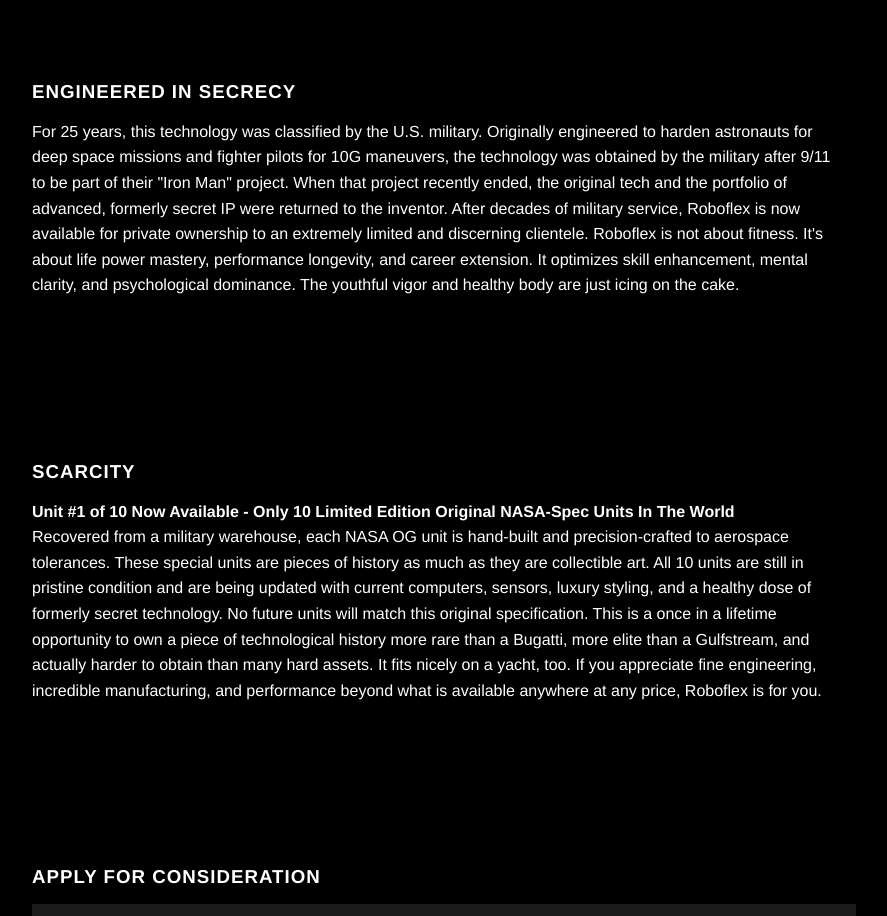
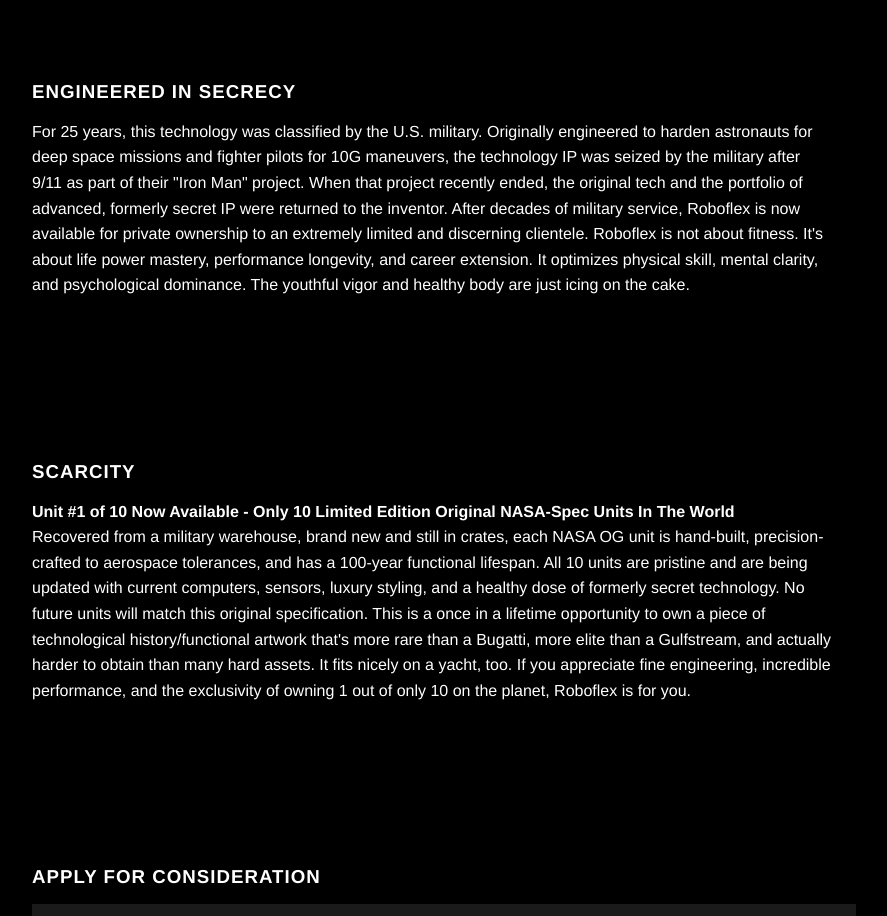
Before and after one commit to lucian-png/roboflex-live, a Next.js app: page / in a window 1280 px wide. Shown: the part 802-1718 px from the top of the page, without its empty margins (208-1095 px from the left). Built offline with nearby package versions, Linux system fonts and the light colour scheme.

Commit message:
Fix: added seized and exclusivity language

```diff
--- a/pages/index.js
+++ b/pages/index.js
@@ -32,7 +32,7 @@
       <section className={styles.section}>
         <h3>Engineered in Secrecy</h3>
         <p>
-          For 25 years, this technology was classified by the U.S. military. Originally engineered to harden astronauts for deep space missions and fighter pilots for 10G maneuvers, the technology was obtained by the military after 9/11 to be part of their "Iron Man" project. When that project recently ended, the original tech and the portfolio of advanced, formerly secret IP were returned to the inventor. After decades of military service, Roboflex is now available for private ownership to an extremely limited and discerning clientele. Roboflex is not about fitness. It's about life power mastery, performance longevity, and career extension. It optimizes skill enhancement, mental clarity, and psychological dominance. The youthful vigor and healthy body are just icing on the cake.
+          For 25 years, this technology was classified by the U.S. military. Originally engineered to harden astronauts for deep space missions and fighter pilots for 10G maneuvers, the technology IP was seized by the military after 9/11 as part of their "Iron Man" project. When that project recently ended, the original tech and the portfolio of advanced, formerly secret IP were returned to the inventor. After decades of military service, Roboflex is now available for private ownership to an extremely limited and discerning clientele. Roboflex is not about fitness. It's about life power mastery, performance longevity, and career extension. It optimizes physical skill, mental clarity, and psychological dominance. The youthful vigor and healthy body are just icing on the cake.
         </p>
       </section>
 
@@ -42,7 +42,7 @@
         <p>
           <strong>Unit #1 of 10 Now Available - Only 10 Limited Edition Original NASA‑Spec Units In The World</strong>
           <br />
-          Recovered from a military warehouse, each NASA OG unit is hand-built and precision-crafted to aerospace tolerances. These special units are pieces of history as much as they are collectible art. All 10 units are still in pristine condition and are being updated with current computers, sensors, luxury styling, and a healthy dose of formerly secret technology. No future units will match this original specification. This is a once in a lifetime opportunity to own a piece of technological history more rare than a Bugatti, more elite than a Gulfstream, and actually harder to obtain than many hard assets. It fits nicely on a yacht, too. If you appreciate fine engineering, incredible manufacturing, and performance beyond what is available anywhere at any price, Roboflex is for you.
+          Recovered from a military warehouse, brand new and still in crates, each NASA OG unit is hand-built, precision-crafted to aerospace tolerances, and has a 100-year functional lifespan. All 10 units are pristine and are being updated with current computers, sensors, luxury styling, and a healthy dose of formerly secret technology. No future units will match this original specification. This is a once in a lifetime opportunity to own a piece of technological history/functional artwork that's more rare than a Bugatti, more elite than a Gulfstream, and actually harder to obtain than many hard assets. It fits nicely on a yacht, too. If you appreciate fine engineering, incredible performance, and the exclusivity of owning 1 out of only 10 on the planet, Roboflex is for you.
         </p>
       </section>
 
```
